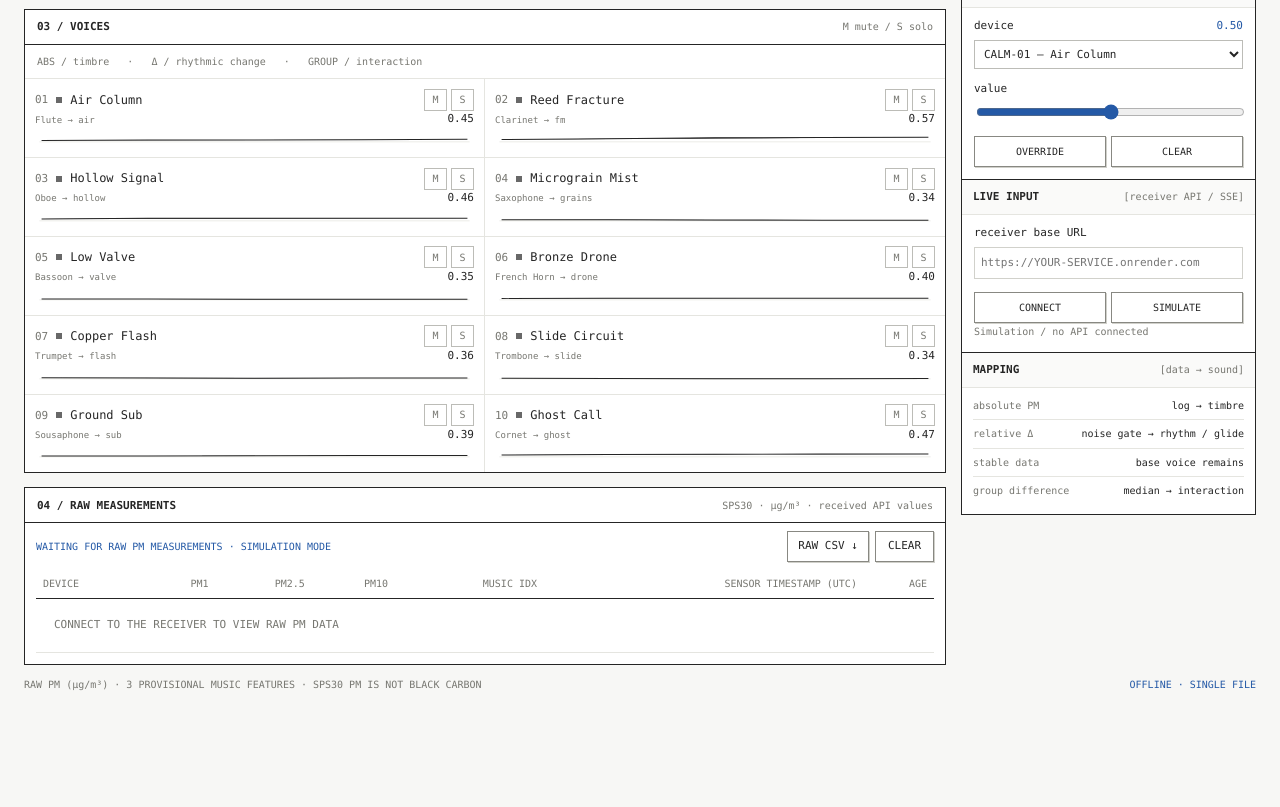
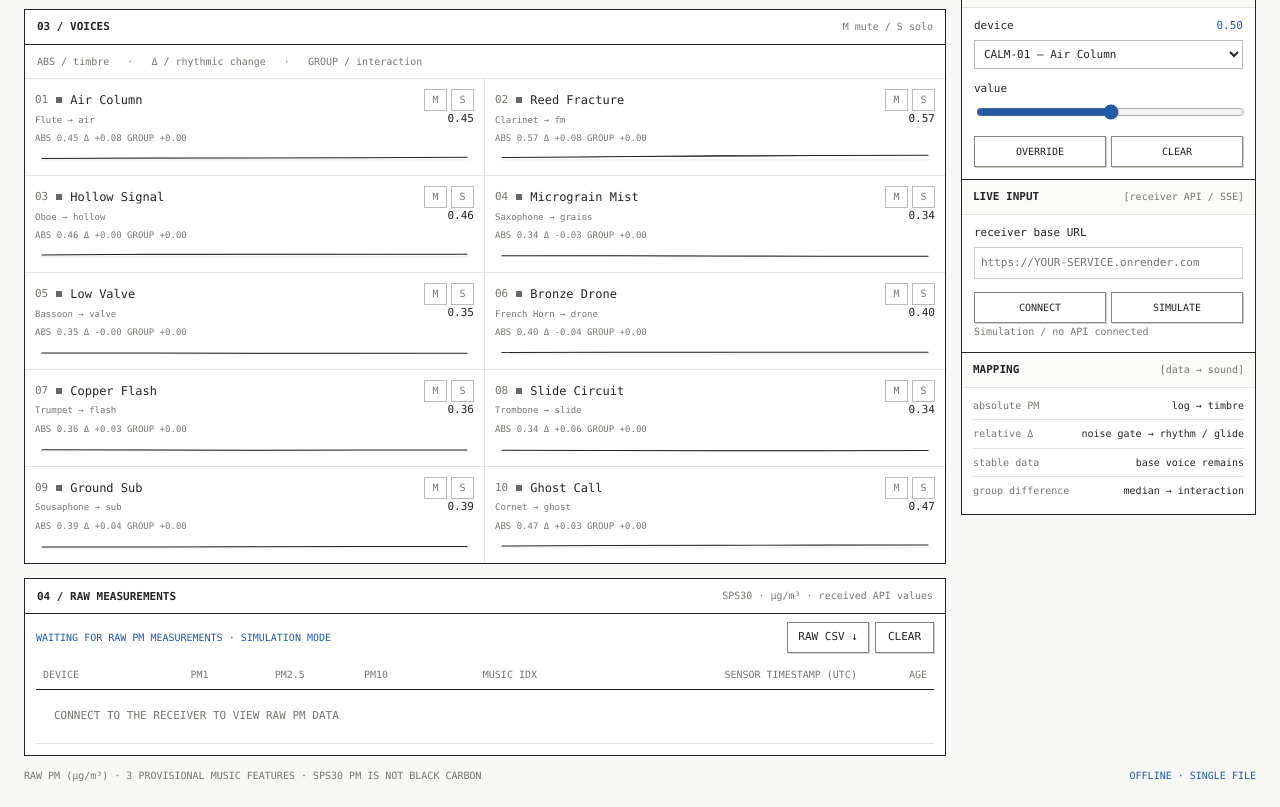
Before and after one commit to DALingithub/DALingithub, a plain HTML site: page grand-parade/index.html in a window 1280 px wide. Shown: the part 796-1603 px from the top of the page. Before the commit the page ends 1512 px from the top, so only its background shows below. Drawn offline with Linux system fonts and the light colour scheme.

Commit message:
v0.7 part 2: route raw PM absolute, change and group difference to instrument synthesis

```diff
--- a/grand-parade/index.html
+++ b/grand-parade/index.html
@@ -374,29 +374,36 @@ input[type=range] { width:100%; height:14px; accent-color:var(--blue); cursor:po
   }
   function pitch(root,degree,oct=0){const scale=[0,2,3,5,7,9,10];return root+scale[((degree%7)+7)%7]+12*oct;}
   function nearestMelody(v,root,degree){const candidate=pitch(root,degree,0);const steps=[-24,-12,0,12,24];return steps.map(x=>candidate+x).sort((a,b)=>Math.abs(a-v.base)-Math.abs(b-v.base))[0];}
-  function conductorSnapshot(){const vals=tracks.map(v=>v.smooth),m=med(vals),spread=quant(vals,.9)-quant(vals,.1),vol=med(tracks.map(v=>v.volatility));return {median:m,spread,vol};}
+  function conductorSnapshot(){
+ const pm=liveConnected?livePmVoices():[],src=pm.length>=2?pm:tracks;
+ const vals=src.map(v=>pm.length>=2?v.groupScore:v.smooth),m=med(vals),spread=quant(vals,.9)-quant(vals,.1),vol=med(src.map(v=>v.volatility));
+ return {median:m,spread:pm.length===1?0:spread,vol,activePm:pm.length,groupReady:pm.length>=2};
+}
   function inviteSolo(){const m=med(tracks.map(v=>v.smooth));const eligible=tracks.filter(v=>!v.muted).map(v=>({i:v.i,dev:Math.abs(v.smooth-m)})).sort((a,b)=>b.dev-a.dev);
     invited=eligible.length&&eligible[0].dev>.095?eligible[0].i:null;updateStats();}
   const MODE_LABELS={echo:'echo',converge:'converge',friction:'friction',space:'make space'};
   function decideRelation(){
     const all=conductorSnapshot(),m=all.median;
-    const ordered=tracks.filter(v=>!v.muted).map(v=>({i:v.i,dev:Math.abs(v.smooth-m),level:v.smooth,trend:v.trend})).sort((a,b)=>b.dev-a.dev||a.i-b.i);
+    const candidates=all.groupReady?livePmVoices():tracks.filter(v=>!v.muted);
+    const score=v=>all.groupReady?v.groupScore:v.smooth;
+    const ordered=candidates.map(v=>({i:v.i,dev:Math.abs(score(v)-m),level:score(v),trend:v.trend})).sort((a,b)=>b.dev-a.dev||a.i-b.i);
     const outsider=ordered.length?ordered[0].i:null;
     let mode=relationChoice;
     if(mode==='auto'){
-      if(ordered.length&&ordered[0].dev>.18&&all.spread>.28)mode='space';
+      if(liveConnected&&all.activePm===1)mode='echo';
+      else if(ordered.length&&ordered[0].dev>.18&&all.spread>.28)mode='space';
       else if(all.spread>.22)mode='friction';
       else if(all.spread<.11)mode='converge';
       else mode='echo';
     }
-    const activeTracks=tracks.filter(v=>!v.muted);
+    const activeTracks=candidates;
     const ranked=[...activeTracks].sort((a,b)=>Math.abs(b.trend)-Math.abs(a.trend)||a.i-b.i);
     const caller=ranked.length?ranked[0].i:0;
     const callGroup=tracks[caller].group;
     const answers=activeTracks.filter(v=>v.group!==callGroup);
     answers.sort((a,b)=>Math.abs(a.trend-tracks[caller].trend)-Math.abs(b.trend-tracks[caller].trend)||a.i-b.i);
     const responder=answers.length?answers[0].i:(activeTracks.length>1?activeTracks[1].i:caller);
-    const low=activeTracks.reduce((a,v)=>!a||v.smooth<a.smooth?v:a,null),high=activeTracks.reduce((a,v)=>!a||v.smooth>a.smooth?v:a,null);
+    const low=activeTracks.reduce((a,v)=>!a||score(v)<score(a)?v:a,null),high=activeTracks.reduce((a,v)=>!a||score(v)>score(a)?v:a,null);
     const pair=mode==='friction'&&low&&high?[low.i,high.i]:[caller,responder];
     relation={mode,caller:mode==='space'?(outsider??caller):pair[0],responder:pair[1],outsider,reason:
       mode==='converge'?`spread ${all.spread.toFixed(2)} / common pitch field`:
@@ -427,7 +434,7 @@ input[type=range] { width:100%; height:14px; accent-color:var(--blue); cursor:po
       if(s===0&&((v.i+Math.floor(b/2))%3===0)){hit=true;degree=v.type==='sub'?0:[0,2,4][v.i%3];dur=Math.max(dur,60/bpm*.8);role='unison';}
       if(s%4!==0&&v.type!=='grains'&&r<.40*amount)hit=false;
     } else if(mode==='friction'){
-      const high=v.smooth>=conductorSnapshot().median,preferred=high?[4,12]:[0,8];
+      const high=(conductorSnapshot().groupReady?v.groupScore:v.smooth)>=conductorSnapshot().median,preferred=high?[4,12]:[0,8];
       if(v.i===rel.caller||v.i===rel.responder){
         if(preferred.includes(s)){hit=true;degree=high?3:2;weight*=1+.2*amount;role='counter';}
         else if(r<.62*amount)hit=false;
@@ -448,7 +455,8 @@ input[type=range] { width:100%; height:14px; accent-color:var(--blue); cursor:po
     for(const v of tracks){
       if(v.muted||(solo!==null&&solo!==v.i))continue;
       const r=rand(seed+v.i*7927+b*701+s*51),r2=rand(seed+v.i*1711+b*617+s*83+8);
-      const delta=v.smooth-.5,colour=clamp(.5+influence*delta*1.5,.03,.97),vActivity=clamp((.34+v.volatility*4.5+Math.abs(v.trend)*6)*influence+.42*(1-influence),.15,.94);
+      const delta=v.absolute-.5,colour=clamp(.5+influence*delta*1.5,.03,.97),
+      vActivity=clamp((.34+v.changeActivity*.65+Math.abs(v.trend)*2)*influence+.42*(1-influence),.15,.94);
       const chance=clamp((.25+vActivity*.8)*density*1.45*formFactor,.03,.98);let hit=false,degree=(b+v.i)%7,dur=beat*.8,weight=.72;
       const accent=relationWeight>0&&invited===v.i&&shared.spread>.16&&influence>0?1.30:1;
       switch(v.type){
@@ -472,8 +480,8 @@ input[type=range] { width:100%; height:14px; accent-color:var(--blue); cursor:po
         if(relationWeight>0&&relation.mode==='friction'&&roleResult.role==='counter'&&v.i===relation.responder)midi+=1;
         const nudge=(v.trend>0?.045:-.045)*influence;
         const amp=clamp(weight*(.75+groupActivity*.22)*(1+influence*delta*.33)*accent,.1,1.3);
-        synth(v,midi+nudge,when,dur,amp*.072,colour,v.trend,v.volatility);
-        events.push({audio_time_s:+when.toFixed(3),bar:b+1,step:s+1,device_id:v.id,instrument:v.name,note_midi:+midi.toFixed(2),duration_s:+dur.toFixed(3),strength:+amp.toFixed(3),simulated_index:+v.smooth.toFixed(4),movement:['Assembly','Procession','Dispersal'][movement],relation_mode:relation.mode,relation_role:roleResult.role,relation_pair:`${tracks[relation.caller].id}/${tracks[relation.responder].id}`,relation_weight:relationWeight,solo_invited:invited===v.i,kind:roleResult.role==='solo'?'solo':(['call','response','counter','unison'].includes(roleResult.role)?'group':'note')});
+        synth(v,midi+nudge,when,dur,amp*.072,colour,v.trend,v.changeActivity*.12);
+        events.push({audio_time_s:+when.toFixed(3),bar:b+1,step:s+1,device_id:v.id,instrument:v.name,note_midi:+midi.toFixed(2),duration_s:+dur.toFixed(3),strength:+amp.toFixed(3),music_index:+v.smooth.toFixed(4),relative_change:+v.relative.toFixed(4),group_difference:+v.groupDifference.toFixed(4),movement:['Assembly','Procession','Dispersal'][movement],relation_mode:relation.mode,relation_role:roleResult.role,relation_pair:`${tracks[relation.caller].id}/${tracks[relation.responder].id}`,relation_weight:relationWeight,solo_invited:invited===v.i,kind:roleResult.role==='solo'?'solo':(['call','response','counter','unison'].includes(roleResult.role)?'group':'note')});
       }
     }
     step++;if(step>=16){step=0;bar++;}
@@ -483,9 +491,10 @@ input[type=range] { width:100%; height:14px; accent-color:var(--blue); cursor:po
   function start(){if(active)return;try{setupAudio();ctx.resume().then(()=>{active=true;step=0;bar=0;nextStep=ctx.currentTime+.12;master.gain.cancelScheduledValues(ctx.currentTime);master.gain.setTargetAtTime(.45*volume,ctx.currentTime,.06);$('playBtn').textContent='STOP';$('status').textContent=liveConnected?'PLAYING · API STREAM':'PLAYING · simulated data';$('status').classList.add('live');audioTimer=setInterval(scheduler,25);scheduler();}).catch(e=>statusError('Audio resume failed: '+e.message));}catch(e){statusError('Audio unavailable: '+e.message)}}
   function stop(){active=false;if(audioTimer)clearInterval(audioTimer);audioTimer=null;if(master&&ctx)master.gain.setTargetAtTime(.00001,ctx.currentTime,.045);$('playBtn').textContent='START';$('status').textContent=liveConnected?'STOPPED · API STREAM':'STOPPED · simulation continues';$('status').classList.remove('live');if(recording)toggleRecord();}
   function statusError(s){$('status').textContent=s;$('status').classList.remove('live')}
-  function renderTracks(){tracks.forEach(v=>{const e=$('v'+v.i);if(!e)return;e.querySelector('.val').textContent=v.smooth.toFixed(2);const h=v.history.slice(-32);const p=h.length>1?h.map((x,i)=>[3+i*(194/(h.length-1)),25-x*22].join(',')).join(' '):'';e.querySelector('polyline').setAttribute('points',p);e.classList.toggle('soloed',solo===v.i);e.classList.toggle('muted',v.muted);e.querySelector('.mutebtn').classList.toggle('on',v.muted);e.querySelector('.mutebtn').setAttribute('aria-pressed',v.muted?'true':'false');e.querySelector('.solobtn').classList.toggle('on',solo===v.i);e.querySelector('.solobtn').setAttribute('aria-pressed',solo===v.i?'true':'false');});}
+  function renderTracks(){tracks.forEach(v=>{const e=$('v'+v.i);if(!e)return;e.querySelector('.val').textContent=v.smooth.toFixed(2);
+    const feat=e.querySelector('.track-features');if(feat)feat.textContent='ABS '+v.absolute.toFixed(2)+'   Δ '+(v.relative>=0?'+':'')+v.relative.toFixed(2)+'   GROUP '+(v.groupDifference>=0?'+':'')+v.groupDifference.toFixed(2);const h=v.history.slice(-32);const p=h.length>1?h.map((x,i)=>[3+i*(194/(h.length-1)),25-x*22].join(',')).join(' '):'';e.querySelector('polyline').setAttribute('points',p);e.classList.toggle('soloed',solo===v.i);e.classList.toggle('muted',v.muted);e.querySelector('.mutebtn').classList.toggle('on',v.muted);e.querySelector('.mutebtn').setAttribute('aria-pressed',v.muted?'true':'false');e.querySelector('.solobtn').classList.toggle('on',solo===v.i);e.querySelector('.solobtn').setAttribute('aria-pressed',solo===v.i?'true':'false');});}
   function updateStats(){const s=conductorSnapshot();$('medianV').textContent=s.median.toFixed(2);$('spreadV').textContent=s.spread.toFixed(2);$('activeV').innerHTML=tracks.filter(v=>!v.muted&&(solo===null||solo===v.i)).length+' <span style="font-size:14px;color:var(--soft)">/ 10</span>';$('soloV').textContent=invited===null?'—':String(invited+1).padStart(2,'0');$('movementV').textContent=['Assembly','Procession','Dispersal'][movement];$('barV').textContent=`Bar ${bar+1} · step ${step+1}`;}
-  function buildTracks(){const box=$('tracks');box.innerHTML='';tracks.forEach(v=>{const d=document.createElement('div');d.className='track';d.id='v'+v.i;d.innerHTML=`<div class="track-top"><span class="id">${String(v.i+1).padStart(2,'0')}</span><span class="orb" style="background:${v.color}"></span><span class="name">${v.name}</span><div class="track-actions"><button class="mini mutebtn" title="Mute ${v.name}" aria-label="Mute ${v.name}" aria-pressed="false">M</button><button class="mini solobtn" title="Solo ${v.name}" aria-label="Solo ${v.name}" aria-pressed="false">S</button></div></div><div class="track-sub"><span>${v.analog} → ${v.type}</span><span class="val">0.00</span></div><svg viewBox="0 0 200 28" preserveAspectRatio="none" aria-hidden="true"><line class="baseline" x1="2" y1="18" x2="198" y2="18"/><polyline stroke="${v.color}" points=""/></svg>`;d.querySelector('.mutebtn').addEventListener('click',()=>{v.muted=!v.muted;updateVoiceGains();renderTracks();updateStats();});d.querySelector('.solobtn').addEventListener('click',()=>{solo=solo===v.i?null:v.i;updateVoiceGains();renderTracks();updateStats();});box.appendChild(d)});}
+  function buildTracks(){const box=$('tracks');box.innerHTML='';tracks.forEach(v=>{const d=document.createElement('div');d.className='track';d.id='v'+v.i;d.innerHTML=`<div class="track-top"><span class="id">${String(v.i+1).padStart(2,'0')}</span><span class="orb" style="background:${v.color}"></span><span class="name">${v.name}</span><div class="track-actions"><button class="mini mutebtn" title="Mute ${v.name}" aria-label="Mute ${v.name}" aria-pressed="false">M</button><button class="mini solobtn" title="Solo ${v.name}" aria-label="Solo ${v.name}" aria-pressed="false">S</button></div></div><div class="track-sub"><span>${v.analog} → ${v.type}</span><span class="val">0.00</span></div><div class="track-features">ABS —   Δ —   GROUP —</div><svg viewBox="0 0 200 28" preserveAspectRatio="none" aria-hidden="true"><line class="baseline" x1="2" y1="18" x2="198" y2="18"/><polyline stroke="${v.color}" points=""/></svg>`;d.querySelector('.mutebtn').addEventListener('click',()=>{v.muted=!v.muted;updateVoiceGains();renderTracks();updateStats();});d.querySelector('.solobtn').addEventListener('click',()=>{solo=solo===v.i?null:v.i;updateVoiceGains();renderTracks();updateStats();});box.appendChild(d)});}
   const canvas=$('scoreCanvas'),g=canvas.getContext('2d');
   function drawScore(){const rect=canvas.getBoundingClientRect(),dpr=Math.max(1,Math.min(2,window.devicePixelRatio||1)),w=Math.round(rect.width*dpr),h=Math.round(rect.height*dpr);if(!w||!h)return;if(canvas.width!==w||canvas.height!==h){canvas.width=w;canvas.height=h;}g.setTransform(dpr,0,0,dpr,0,0);const W=rect.width,H=rect.height;g.clearRect(0,0,W,H);const left=32,top=12,usableW=W-left-9,rowH=(H-top-5)/10;g.font='10px monospace';g.textBaseline='middle';
     tracks.forEach((v,i)=>{const y=top+(i+.5)*rowH;g.strokeStyle='#e3e3df';g.lineWidth=1;g.beginPath();g.moveTo(left,y);g.lineTo(W-9,y);g.stroke();g.fillStyle=(solo===v.i)?'#1758a5':'#81817c';g.fillText(String(i+1).padStart(2,'0'),7,y);});
@@ -501,7 +510,7 @@ input[type=range] { width:100%; height:14px; accent-color:var(--blue); cursor:po
     if(!active||!ctx){statusError('Start playback before recording');return;}if(!window.MediaRecorder){statusError('MediaRecorder unavailable in this browser');return;}
     try{const types=['audio/webm;codecs=opus','audio/mp4','audio/webm'];const preferred=types.find(t=>MediaRecorder.isTypeSupported(t));mediaRecorder=new MediaRecorder(recDest.stream,preferred?{mimeType:preferred}:{});chunks=[];mediaRecorder.ondataavailable=e=>{if(e.data&&e.data.size>0)chunks.push(e.data)};mediaRecorder.onerror=e=>statusError('Recording error: '+(e.error?.message||'unknown'));mediaRecorder.onstop=()=>{if(!chunks.length){statusError('No audio recorded');return;}const ext=(mediaRecorder.mimeType||'').includes('mp4')?'m4a':'webm';const blob=new Blob(chunks,{type:mediaRecorder.mimeType||'audio/webm'}),u=URL.createObjectURL(blob),a=document.createElement('a');a.href=u;a.download='grand_parade_electronic_orchestra_v03.'+ext;document.body.append(a);a.click();setTimeout(()=>{URL.revokeObjectURL(u);a.remove()},2000);};mediaRecorder.start(250);recording=true;$('recordBtn').textContent='STOP REC';$('recordBtn').classList.add('recording');}catch(e){statusError('Cannot record: '+e.message)}
   }
-  function reset(){simTick=0;simTime=0;bar=0;step=0;invited=null;setOverride(false);samples.length=0;events.length=0;conductorDecisions.length=0;tracks.forEach(v=>{v.history.length=0;v.raw=.37;v.smooth=.37;v.volatility=0;v.trend=0;});featureUpdate();if(active&&ctx)nextStep=ctx.currentTime+.15;$('status').textContent=active?(liveConnected?'PLAYING · API STREAM':'PLAYING · simulation reset'):(liveConnected?'RESET · API STREAM':'RESET · simulated data');$('status').classList.toggle('live',active);}
+  function reset(){simTick=0;simTime=0;bar=0;step=0;invited=null;setOverride(false);samples.length=0;events.length=0;conductorDecisions.length=0;tracks.forEach(v=>{v.history.length=0;v.raw=.37;v.smooth=.37;v.volatility=0;v.trend=0;v.absolute=.37;v.relative=0;v.changeActivity=0;v.groupDifference=0;v.groupScore=.37;v.pmValue=null;v.pmFiltered=null;v.pmBaseline=null;v.lastPacket=null;v.pmSeenAt=0;});featureUpdate();if(active&&ctx)nextStep=ctx.currentTime+.15;$('status').textContent=active?(liveConnected?'PLAYING · API STREAM':'PLAYING · simulation reset'):(liveConnected?'RESET · API STREAM':'RESET · simulated data');$('status').classList.toggle('live',active);}
   $('playBtn').addEventListener('click',()=>active?stop():start());$('recordBtn').addEventListener('click',toggleRecord);$('csvBtn').addEventListener('click',csv);$('eventsBtn').addEventListener('click',scoreJson);$('resetBtn').addEventListener('click',reset);
   $('scenario').addEventListener('change',e=>{scenario=e.target.value;reset();});
   document.querySelectorAll('.pill').forEach(el=>el.addEventListener('click',()=>{movement=Number(el.dataset.movement);document.querySelectorAll('.pill').forEach(b=>b.classList.toggle('selected',b===el));updateStats();}));
```
